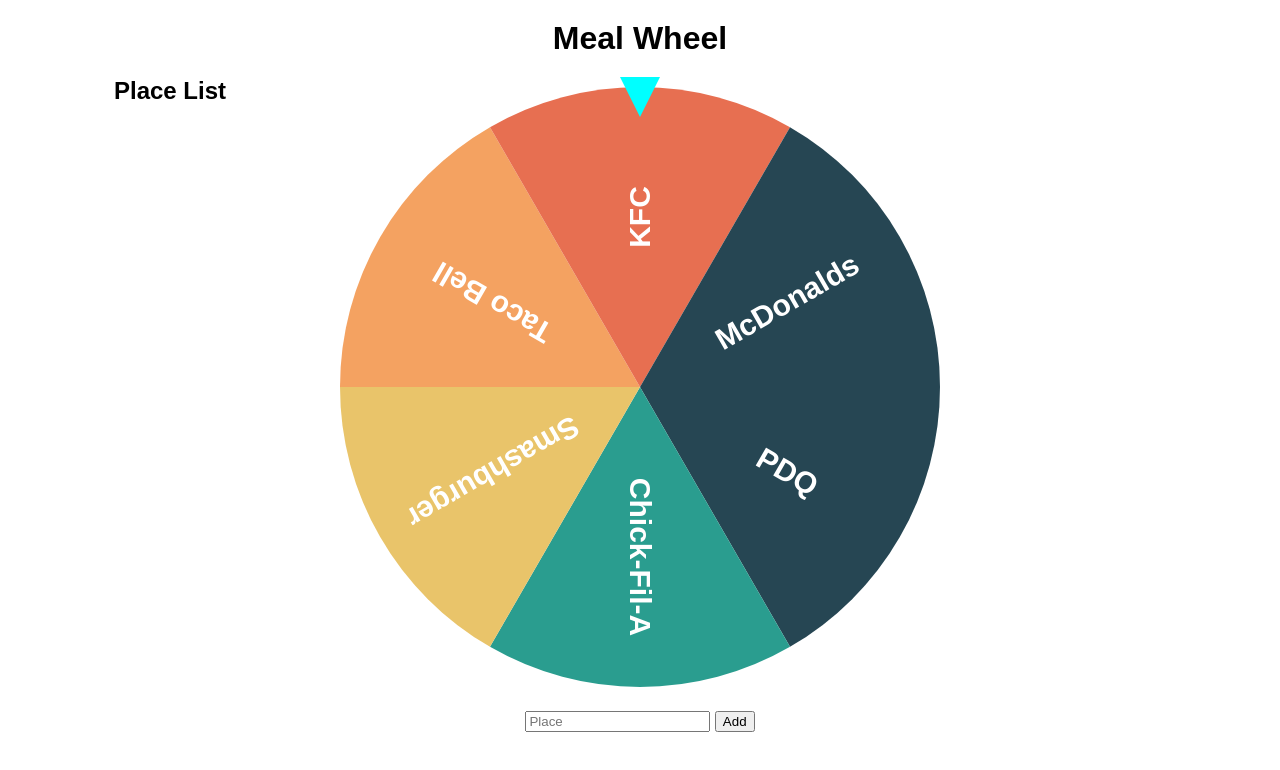
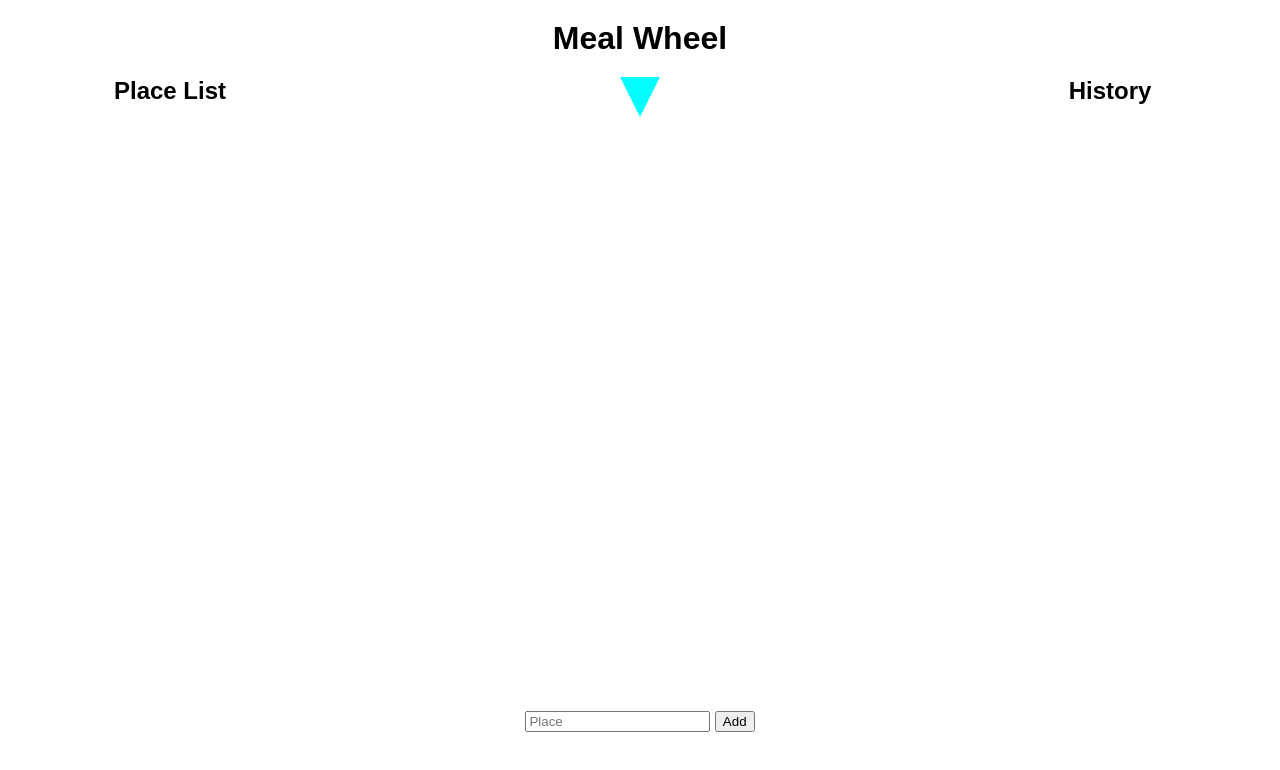
Before and after one commit to sorrelsjack/MealWheel, a plain HTML site: page index.html in a window 1280 px wide. Drawn offline with nearby package versions, Linux system fonts and the light colour scheme.

Commit message:
Layout changes, made the circle draggable

```diff
--- a/index.html
+++ b/index.html
@@ -12,7 +12,7 @@
 <body onload="initialize()">
     <h1>Meal Wheel</h1>
     <div class="wrapper">
-        <div class="place-list-container column">
+        <div class="side-container column">
             <h2>Place List</h2>
             <ul id="place-list">
             </ul>
@@ -28,8 +28,8 @@
                 <button onclick="handleAddClicked()">Add</button>
             </div>
         </div>
-        <div class="column"></div>
-    </div>
+        <div class="side-container column"><h2>History</h2></div>
+        </div>
     </div>
 </body>
 
--- a/script.js
+++ b/script.js
@@ -1,9 +1,9 @@
 let degrees = 360;
-let slices = ['PDQ', 'Chick-Fil-A', 'Smashburger', 'Taco Bell', 'KFC', 'McDonalds'];
+let places = [];
 let colors = ['#264653', '#2a9d8f', '#e9c46a', '#f4a261', '#e76f51']; // https://coolors.co/264653-2a9d8f-e9c46a-f4a261-e76f51
 
 // Credit: http://jsbin.com/qefada/11/edit?html,js,output
-var sliceDeg = 360 / slices.length;
+var sliceDeg = 360 / places.length;
 var canvas = null;
 var ctx = null;
 var width = 0;
@@ -24,7 +24,7 @@ const getRandomInt = (min, max) => {
     return Math.floor(Math.random() * (max - min + 1)) + min;
 }
 
-const calculateSliceDeg = () => sliceDeg = 360 / slices.length;
+const calculateSliceDeg = () => sliceDeg = 360 / places.length;
 
 const degToRad = (deg) => deg * Math.PI / 180;
 
@@ -54,6 +54,7 @@ const rotateChart = () => {
     c.style.transform = `rotate(${rotateDegree += 2}deg)`;
 }
 
+// TODO: Draw a whole circle if there's no slices defined
 const drawChart = () => {
     canvas = document.getElementById('circle-canvas');
     ctx = canvas.getContext('2d');
@@ -61,11 +62,13 @@ const drawChart = () => {
     center = width / 2;
 
     ctx.clearRect(0, 0, width, width);
-    for (var i = 0; i < slices.length; i++) {
+    for (var i = 0; i < places.length; i++) {
         drawSlice(degrees, getColors()[i]);
-        drawText(degrees + sliceDeg / 2, slices[i]);
+        drawText(degrees + sliceDeg / 2, places[i]);
         degrees += sliceDeg;
     }
+
+    Draggable.create("#circle-canvas", { type: "rotation", dragResistance: 0 });
 
     //window.setInterval(rotateChart, 100)
 }
@@ -76,7 +79,7 @@ const initialize = () => {
 
 const getColors = () => {
     // TODO: Stop colors from touching
-    const numberOfColorSetsNeeded = Math.ceil(slices.length / colors.length);
+    const numberOfColorSetsNeeded = Math.ceil(places.length / colors.length);
     let sets = [];
 
     for (let i = 0; i < numberOfColorSetsNeeded; i++) {
@@ -113,10 +116,10 @@ const addItemToList = (value) => {
 
 // TODO: Save places to local storage and load them when the page comes up
 // TODO: Add place list and the ability to delete places
-// TODO: Add limit to number of items
+// TODO: Add limit to number of items... 8?
 const handleAddClicked = () => {
     const place = document.getElementById('place-input').value;
-    slices.push(place);
+    places.push(place);
     addItemToList(place);
     resetChart();
 }
@@ -130,6 +133,7 @@ const handleMouseDown = (e) => {
     firstY = e.offsetY;
 }
 
+// Angular velocity
 const handleMouseUp = (e) => {
     if (!firstX && !firstY) return;
     window.clearInterval(clickDurationIntervalId);
--- a/styles.css
+++ b/styles.css
@@ -40,7 +40,7 @@ h2 {
     padding-top: 20px;
     text-align: center;
 }
-.place-list-container {
+.side-container {
     margin-top: 20px;
     text-align: center;
 }
```
